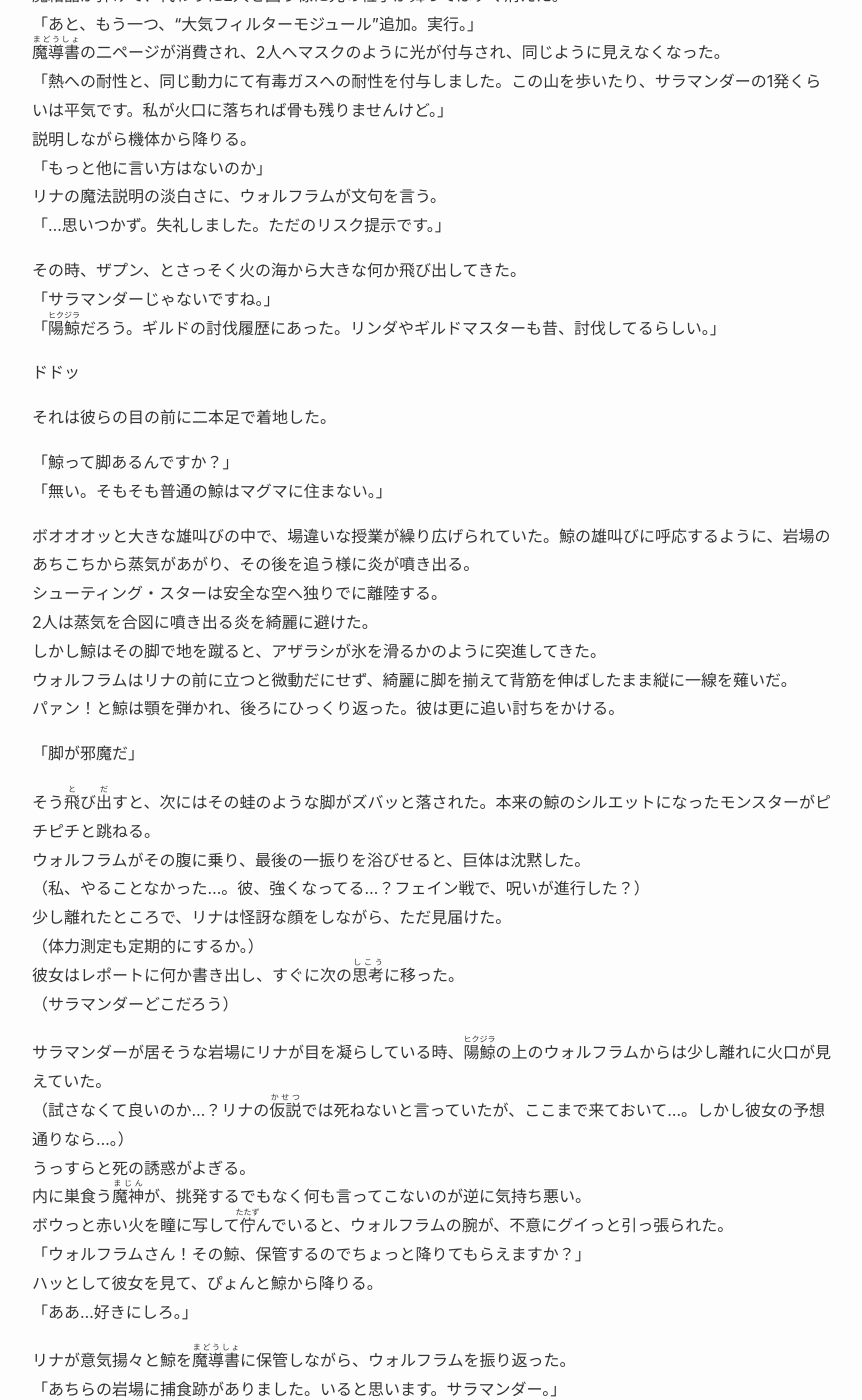
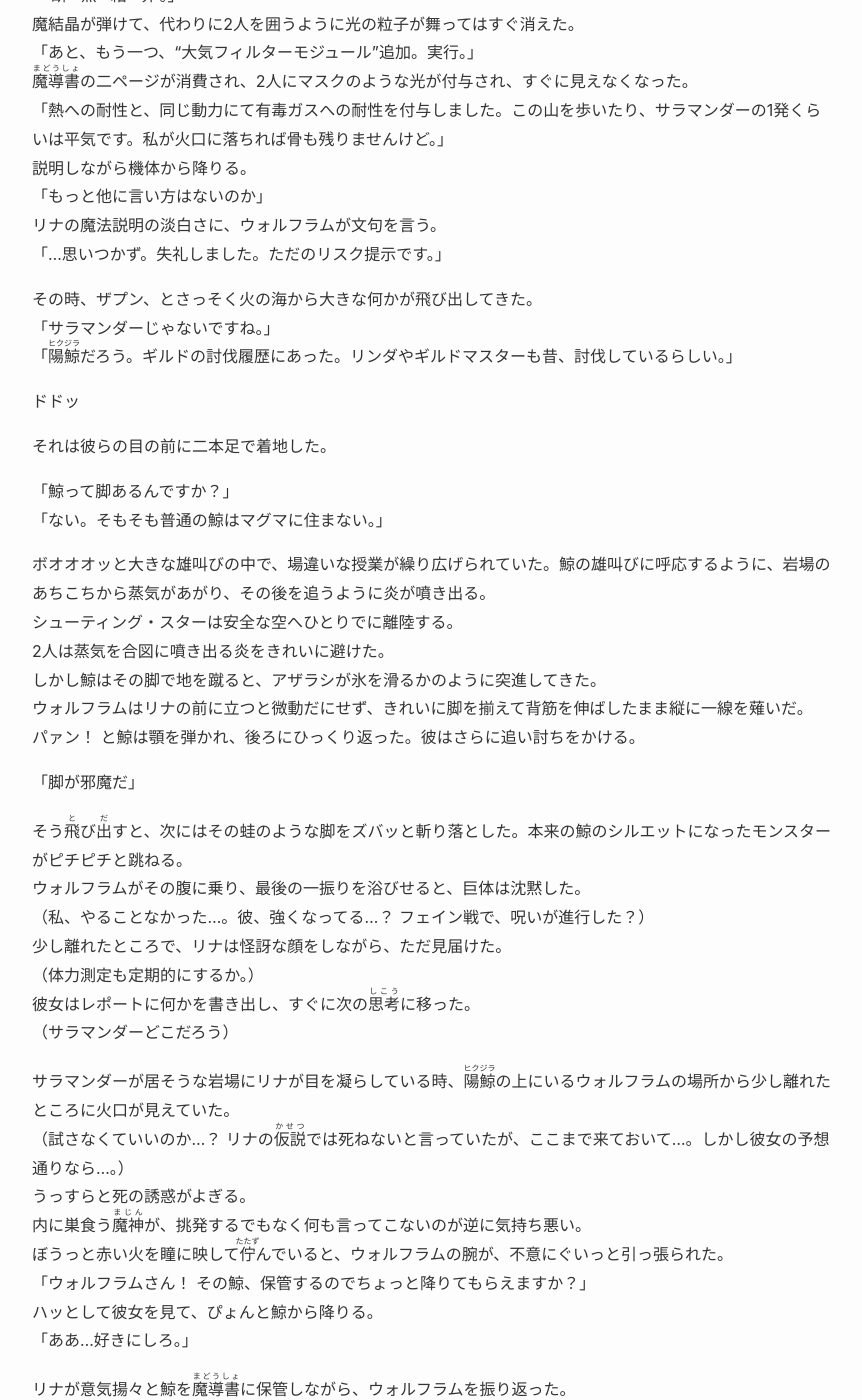
Before and after one commit to MikakoWorld/unison-gate-beta, a Jekyll site: the page built from docs/part02/21_オーバードライブ・プロトコル.md, in a window 1280 px wide and 1400 px high, scrolled down 2669 px. Shown: the whole window, without its empty margins (208-1070 px from the left). Built offline with Jekyll 4.4.1, drawn with Linux system fonts in a browser that asks for light colours; some of the changed text lies outside the part shown.

Commit message:
22話調整に伴い、再コンバート

```diff
--- a/docs/part02/21_オーバードライブ・プロトコル.md
+++ b/docs/part02/21_オーバードライブ・プロトコル.md
@@ -3,26 +3,26 @@ layout: novel
 ---
 ﻿レオ、リナ、ウォルフラムはギルドに泊まり込みだった。
 野宿に比べれば、オアシスで汲んだ水もあり、シャワー付きの快適な環境だ。
-しかしウォルフラムが何処へ行こうと、すぐ側まで付いて行き待機するリナに、いい加減にレオも気づいていた。
-疑問に思いつつも、何か事情があるだろうと、彼は聞けないでいた。
+しかしウォルフラムがどこへ行こうと、すぐそばまでついていき待機するリナに、いい加減にレオも気づいていた。
+疑問に思いつつも、何か事情があるだろうと、彼は聞けずにいた。
 
-朝日が差し込む<ruby>研究<rt>けんきゅう</rt></ruby>室のソファで、レオは目覚める。リナ達には、備品室へラグを敷いて貸していた。
-（2人を同じ部屋にしたが、正解だったのだろうか？男性同士、僕と彼が同じ部屋にいるべきだっただろうか？）
+朝日が差し込む<ruby>研究<rt>けんきゅう</rt></ruby>室のソファで、レオは目覚める。リナたちには、備品室にラグを敷いて使ってもらっていた。
+（2人を同じ部屋にしたが、正解だったのだろうか？ 男性同士、僕と彼が同じ部屋にいるべきだっただろうか？）
 レオにはまだ分からなかった。
 
 「おひゃおうほひゃいます！（おはようございます）」
-キラキラの笑顔と、解いた長い髪に寝癖のついたリナが、パンを咥えたまま現れた。
-「おい！食うなら食い終わってから行け！」
-寝れたか怪しい、不機嫌そうな、しかし綺麗に髪や服を整えているウォルフラムが彼女を追って出てくる。
+キラキラの笑顔と、ほどいた長い髪に寝癖のついたリナが、パンをくわえたまま現れた。
+「おい！ 食うなら食い終わってから行け！」
+寝られたか怪しい、不機嫌そうな、しかしきれいに髪や服を整えているウォルフラムが彼女を追って出てくる。
 （彼らを同じ部屋に案内して正解だった気がしてきた…。保護者と子どもだ…。）
 「おはよう。リナさんは元気だね。」
-コーヒーカップを片手にレオが返す。彼の肩には手のひら二つほどのカマキリが乗っていた。
+コーヒーカップを片手にレオが返す。彼の肩には手のひら二つ分ほどのカマキリが乗っていた。
 「昨日、リナさんが教えてくれたゴーレムを自分でも試してみたんだ。これはハンターじゃなくても捕まえられるような、小さな虫型モンスターだけど。」
 肩のカマキリを腕に乗せてレオが見せる。
-「おお！上々ですね！習得がすごく早くて助かります！そのうち、応用出来るようになれば生きたモンスターを使役できますよ！私にもまだできないので、数年がかりは<ruby>必要<rt>ひつよう</rt></ruby>でしょうけど…」
+「おお！ 上々ですね！ 習得がすごく早くて助かります！ そのうち、応用できるようになれば生きたモンスターを使役できますよ！ 私にもまだできないので、数年がかりは<ruby>必要<rt>ひつよう</rt></ruby>でしょうけど…」
 リナはボードに貼った紙たちを<ruby>眺<rt>なが</rt></ruby>めて、付箋を一つ取り上げた。
-「今日はまず、ちょっとフィニス火山へ行ってきます！サラマンダーが<ruby>必要<rt>ひつよう</rt></ruby>で。すぐ戻るのでレオさんはここにいてください。」
-「あ、あんな遠くに？歩いて５日以上はかかる。」
+「今日はまず、ちょっとフィニス火山へ行ってきます！ サラマンダーが<ruby>必要<rt>ひつよう</rt></ruby>で。すぐ戻るのでレオさんはここにいてください。」
+「あ、あんな遠くに？ 歩いて５日以上はかかる。」
 「ウォルフラムさんなら私がスピードを出しても問題ないので、今回は本気を出して、片道10分程度で行こうと思います。」
 唖然とするレオをよそに、リナはウォルフラムをチラッと見る。
 「すみません、私一人で行きたいところですけど、同行いただけますか？」
@@ -31,36 +31,36 @@ layout: novel
 「少し<ruby>瘴気<rt>しょうき</rt></ruby>が漏れてます。安定するまでこのまま行きます。」
 小声で彼にだけ説明すると、二人でその場を離れた。
 
-外に出るとリナが<ruby>魔導書<rt>まどうしょ</rt></ruby>を側に浮かせて、一葉を取り出し、魔法発動で早着替えした。
-白い、ピッタリしたダイバースーツのような格好。
-同時に、彼女の寝癖の長髪は綺麗に結われた。上半分を一つにまとめ、サイドには三つ編みが流れている。普段の髪型だ。
-ウォルフラムが<ruby>不思議<rt>ふしぎ</rt></ruby>そうな目をしている。リナは彼に触れてた片手を離した。
+外に出るとリナが<ruby>魔導書<rt>まどうしょ</rt></ruby>をそばに浮かせて、一葉を取り出し、魔法発動で早着替えした。
+白い、ぴったりしたダイバースーツのような格好。
+同時に、彼女の寝癖の長髪はきれいに結われた。上半分を一つにまとめ、サイドには三つ編みが流れている。普段の髪型だ。
+ウォルフラムが<ruby>不思議<rt>ふしぎ</rt></ruby>そうな目をしている。リナは彼に触れていた片手を離した。
 
-「一旦<ruby>瘴気<rt>しょうき</rt></ruby>は消えましたね。…ああ、私の着替えですか？パイロットスーツにしました。シューティング・スターとのシンクロ率が上がるんで、ラグが解消するんです。」
+「一旦<ruby>瘴気<rt>しょうき</rt></ruby>は消えましたね。…ああ、私の着替えですか？ パイロットスーツにしました。シューティング・スターとのシンクロ率が上がるんで、ラグが解消するんです。」
 
 リナが笑顔で説明するが、何を言っているのかよくわからない。
 「前回<ruby>砂漠<rt>さばく</rt></ruby>から戻った時と比べて、どう変わるんだ？」
 「ああ、前回のは通常運転でしたからね。せいぜい時速240キロくらいだったでしょう。今回は移動用にユニットを付与します。」
-彼女は更に<ruby>魔導書<rt>まどうしょ</rt></ruby>を片手に唱える。
+彼女はさらに<ruby>魔導書<rt>まどうしょ</rt></ruby>を片手に唱える。
 
 「シューティング・スター、ユニット付属：“オーバードライブ・プロトコル”」
 <ruby>魔導書<rt>まどうしょ</rt></ruby>がパラパラと自らページをめくり、特定のところでピタッと止まると、描かれた魔法陣から機械パーツのようなものが複数<ruby>召喚<rt>しょうかん</rt></ruby>された。
 後部ブースター、両翼のスタビライザーなど、それらは自動的に<ruby>箒<rt>ほうき</rt></ruby>の周りに集まり、ところどころで、ガシャンと機械的な音を立てた。
 組み上がったのはまるで飛行機のような流線形。もはや<ruby>箒<rt>ほうき</rt></ruby>の面影はどこにもない。
-「前回とどう変わるか、ですよね。前回の速度が時速240キロメートルだとして、今から飛行するのはその4倍程度のスピード、約960キロです。といえば分かりますかね？」
+「前回とどう変わるか、ですよね。前回の速度が時速240キロメートルだとして、今から飛行するのはその4倍程度のスピード、約960キロです。といえば、分かりますかね？」
 ウォルフラムは考えた。考えたがそんな乗り物に乗ったことがない。
 
-「とにかく脅威的に速い、ということだけはわかった…。<ruby>大丈夫<rt>だいじょうぶ</rt></ruby>なのか？」
+「とにかく驚異的に速い、ということだけはわかった…。<ruby>大丈夫<rt>だいじょうぶ</rt></ruby>なのか？」
 
 疑う彼を後ろの席に案内すると、リナもその前方に座った。
 ガシャリ、と勝手に補助ベルトが腰をカバーする。
-「シールドも<ruby>展開<rt>てんかい</rt></ruby>します。相乗りの経験も何度かあるので問題ないです。…………<ruby>故郷<rt>こきょう</rt></ruby>でも、普及の無い独自技術ですけど。」
-最後にボソッと不穏な言葉を<ruby>呟<rt>つぶや</rt></ruby>くと、バンッ！！と激しい音を立て、機体後方で爆発したような大きな砂煙が舞い、離陸した。
+「シールドも<ruby>展開<rt>てんかい</rt></ruby>します。相乗りの経験も何度かあるので問題ないです。…………<ruby>故郷<rt>こきょう</rt></ruby>でも、普及のない独自技術ですけど。」
+最後にボソッと不穏な言葉を<ruby>呟<rt>つぶや</rt></ruby>くと、バンッ！！ と激しい音を立て、機体後方で爆発したような大きな砂煙が舞い、離陸した。
 
-「<ruby>記録出力<rt>ログしゅつりょく</rt></ruby>を<ruby>開始<rt>かいし</rt></ruby>。現在時刻08:02。これよりフィニス火山へ向け、高々度高速飛行を<ruby>開始<rt>かいし</rt></ruby>。シールド<ruby>展開<rt>てんかい</rt></ruby>：“ラミナー・フィールド”。加速します。」
+「<ruby>記録出力<rt>ログしゅつりょく</rt></ruby>を<ruby>開始<rt>かいし</rt></ruby>。現在時刻08:02。これよりフィニス火山へ向け、<ruby>高高度高速飛行<rt>こうこうどこうそくひこう</rt></ruby>を<ruby>開始<rt>かいし</rt></ruby>。シールド<ruby>展開<rt>てんかい</rt></ruby>：“ラミナー・フィールド”。加速します。」
 
 機体を透明な何かが包み込んだ。リナの周りに複数の魔法陣が光り、データを伝達するように文字が流れていく。次の<ruby>瞬間<rt>しゅんかん</rt></ruby>に、ゴゴゴと加速を始め、ウォルフラムは体験したことのない圧力を感じた。
-レオなら気絶してそうだが、彼にはなんだか少し心地いいような気がした。
+レオなら気絶していそうだが、彼にはなんだか少し心地いいような気がした。
 太陽が近づくが、何かで制御されているのか暑くはない。地上の大型モンスターは小さく見え、空を飛んでいるものも、とっくに遥か低い位置に見えた。
 遠巻きに見る<ruby>世界<rt>せかい</rt></ruby>は、とても美しい。
 リナは極度に集中しているように見えて、ウォルフラムは話しかけないことにした。
@@ -68,50 +68,50 @@ layout: novel
 本当に10分程度で火山まで着いてしまった。
 時折あちこちで蒸気が吹き出し、岩場の隙間からところどころ赤い火が見える。
 シューティング・スターから降りる前に、リナが昨日持っていたような魔結晶を握って杖を振るった。
-「“断熱結界(インシュレーション・フィールド)”。」
-魔結晶が弾けて、代わりに2人を囲う様に光の粒子が舞ってはすぐ消えた。
+「<ruby>断熱結界<rt>インシュレーション・フィールド</rt></ruby>。」
+魔結晶が弾けて、代わりに2人を囲うように光の粒子が舞ってはすぐ消えた。
 「あと、もう一つ、“大気フィルターモジュール”追加。実行。」
-<ruby>魔導書<rt>まどうしょ</rt></ruby>の二ページが消費され、2人へマスクのように光が付与され、同じように見えなくなった。
+<ruby>魔導書<rt>まどうしょ</rt></ruby>の二ページが消費され、2人にマスクのような光が付与され、すぐに見えなくなった。
 「熱への耐性と、同じ動力にて有毒ガスへの耐性を付与しました。この山を歩いたり、サラマンダーの1発くらいは平気です。私が火口に落ちれば骨も残りませんけど。」
 説明しながら機体から降りる。
 「もっと他に言い方はないのか」
 リナの魔法説明の淡白さに、ウォルフラムが文句を言う。
 「…思いつかず。失礼しました。ただのリスク提示です。」
 
-その時、ザプン、とさっそく火の海から大きな何か飛び出してきた。
+その時、ザプン、とさっそく火の海から大きな何かが飛び出してきた。
 「サラマンダーじゃないですね。」
-「<ruby>陽鯨<rt>ヒクジラ</rt></ruby>だろう。ギルドの討伐履歴にあった。リンダやギルドマスターも昔、討伐してるらしい。」
+「<ruby>陽鯨<rt>ヒクジラ</rt></ruby>だろう。ギルドの討伐履歴にあった。リンダやギルドマスターも昔、討伐しているらしい。」
 
 ドドッ
 
 それは彼らの目の前に二本足で着地した。
 
 「鯨って脚あるんですか？」
-「無い。そもそも普通の鯨はマグマに住まない。」
+「ない。そもそも普通の鯨はマグマに住まない。」
 
-ボオオオッと大きな雄叫びの中で、場違いな授業が繰り広げられていた。鯨の雄叫びに呼応するように、岩場のあちこちから蒸気があがり、その後を追う様に炎が噴き出る。
-シューティング・スターは安全な空へ独りでに離陸する。
-2人は蒸気を合図に噴き出る炎を綺麗に避けた。
+ボオオオッと大きな雄叫びの中で、場違いな授業が繰り広げられていた。鯨の雄叫びに呼応するように、岩場のあちこちから蒸気があがり、その後を追うように炎が噴き出る。
+シューティング・スターは安全な空へひとりでに離陸する。
+2人は蒸気を合図に噴き出る炎をきれいに避けた。
 しかし鯨はその脚で地を蹴ると、アザラシが氷を滑るかのように突進してきた。
-ウォルフラムはリナの前に立つと微動だにせず、綺麗に脚を揃えて背筋を伸ばしたまま縦に一線を薙いだ。
-パァン！と鯨は顎を弾かれ、後ろにひっくり返った。彼は更に追い討ちをかける。
+ウォルフラムはリナの前に立つと微動だにせず、きれいに脚を揃えて背筋を伸ばしたまま縦に一線を薙いだ。
+パァン！ と鯨は顎を弾かれ、後ろにひっくり返った。彼はさらに追い討ちをかける。
 
 「脚が邪魔だ」
 
-そう<ruby>飛<rt>と</rt></ruby>び<ruby>出<rt>だ</rt></ruby>すと、次にはその蛙のような脚がズバッと落された。本来の鯨のシルエットになったモンスターがピチピチと跳ねる。
+そう<ruby>飛<rt>と</rt></ruby>び<ruby>出<rt>だ</rt></ruby>すと、次にはその蛙のような脚をズバッと斬り落とした。本来の鯨のシルエットになったモンスターがピチピチと跳ねる。
 ウォルフラムがその腹に乗り、最後の一振りを浴びせると、巨体は沈黙した。
-（私、やることなかった…。彼、強くなってる…？フェイン戦で、呪いが進行した？）
+（私、やることなかった…。彼、強くなってる…？ フェイン戦で、呪いが進行した？）
 少し離れたところで、リナは怪訝な顔をしながら、ただ見届けた。
 （体力測定も定期的にするか。）
-彼女はレポートに何か書き出し、すぐに次の<ruby>思考<rt>しこう</rt></ruby>に移った。
+彼女はレポートに何かを書き出し、すぐに次の<ruby>思考<rt>しこう</rt></ruby>に移った。
 （サラマンダーどこだろう）
 
-サラマンダーが居そうな岩場にリナが目を凝らしている時、<ruby>陽鯨<rt>ヒクジラ</rt></ruby>の上のウォルフラムからは少し離れに火口が見えていた。
-（試さなくて良いのか…？リナの<ruby>仮説<rt>かせつ</rt></ruby>では死ねないと言っていたが、ここまで来ておいて…。しかし彼女の予想通りなら…。）
+サラマンダーが居そうな岩場にリナが目を凝らしている時、<ruby>陽鯨<rt>ヒクジラ</rt></ruby>の上にいるウォルフラムの場所から少し離れたところに火口が見えていた。
+（試さなくていいのか…？ リナの<ruby>仮説<rt>かせつ</rt></ruby>では死ねないと言っていたが、ここまで来ておいて…。しかし彼女の予想通りなら…。）
 うっすらと死の誘惑がよぎる。
 内に巣食う<ruby>魔神<rt>まじん</rt></ruby>が、挑発するでもなく何も言ってこないのが逆に気持ち悪い。
-ボウっと赤い火を瞳に写して<ruby>佇<rt>たたず</rt></ruby>んでいると、ウォルフラムの腕が、不意にグイっと引っ張られた。
-「ウォルフラムさん！その鯨、保管するのでちょっと降りてもらえますか？」
+ぼうっと赤い火を瞳に映して<ruby>佇<rt>たたず</rt></ruby>んでいると、ウォルフラムの腕が、不意にぐいっと引っ張られた。
+「ウォルフラムさん！ その鯨、保管するのでちょっと降りてもらえますか？」
 ハッとして彼女を見て、ぴょんと鯨から降りる。
 「ああ…好きにしろ。」
 
@@ -123,9 +123,9 @@ layout: novel
 リナは<ruby>魔導書<rt>まどうしょ</rt></ruby>を閉じると慌てて彼を追いかける。
 そして岩場付近にはリナの予想通り、フィニス・サラマンダーが六頭。見つけた途端、ウォルフラムが斬りそうになる。
 
-「わー！ウォルフラムさん！加減してくださいっ！損傷を抑えてっ」
+「わー！ ウォルフラムさん！ 加減してくださいっ！ 損傷を抑えてっ」
 
-リナが慌てて静止したので、魔剣をパッと消してそのまま素手で喉を殴った。
+リナが慌てて静止したので、<ruby>魔剣<rt>まけん</rt></ruby>をパッと消してそのまま素手で喉を殴った。
 
 「早く言え。」
 
@@ -134,57 +134,56 @@ layout: novel
 彼の<ruby>圧倒的<rt>あっとうてき</rt></ruby>な戦闘を前にしながら、リナは驚くでもなく文句を言いながらやっと追いつく。
 あっという間に、トカゲはみんな制圧されてしまって泡を吹いていた。
 
-「おお！ちゃんと少ない損傷のまま六体！やるじゃないですかウォルフラムさん！」
+「おお！ ちゃんと少ない損傷のまま六体！ やるじゃないですかウォルフラムさん！」
 
-何故か上から目線で喜ぶリナ。
+なぜか上から目線で喜ぶリナ。
 「これで用は済んだか？」
-「ええ！さっさと行きましょう。あの<ruby>陽鯨<rt>ヒクジラ</rt></ruby>の脚、美味しそうでした！」
-リナは急いでフィニス・サラマンダーを保管しながら<ruby>思考<rt>しこう</rt></ruby>は腹ペコだった。
+「ええ！ さっさと行きましょう。あの<ruby>陽鯨<rt>ヒクジラ</rt></ruby>の脚、美味しそうでした！」
+リナは急いでフィニス・サラマンダーを保管しながら、腹ペコだった。
 「………そうかもな。」
 
 帰りのフライトはまたも激しい。
 リナは加速前に火山の周りを旋回して、方角を調整していた。
 「すみません、こんな所に連れてきちゃって。」
 フィニス火山は、かつてウォルフラムが自死を目指して選んだ地だ。彼女なりに、気にはしていたようだ。
-彼は遠くなる山に広がる赤い川やそれらを包む煙、何処までも広がる岩場を見つめる。
+彼は遠くなる山に広がる赤い川やそれらを包む煙、どこまでも広がる岩場を見つめる。
 
 「…景色は悪くない」
 
 それに応える代わりに、ドッと機体は加速した。
 
-
-
-レオはカマキリのゴーレムへ、より詳細な指示が出来るように試していた。
+レオはカマキリのゴーレムへ、より詳細な指示ができるように試していた。
 （リナさんが発っても自分で調整が効くように、小さいことから練習しなくちゃ。）
-カマキリがその鎌で紙をカリカリと引っ掻く。
-「お…！出来てる…！一文字だけど、文字を、書けた…！」
-その時空にブオオオンと音が響いた。ザハラの上空へ白い雲を引きながら、シューティング・スターが戻ってきた。
+カマキリがその鎌で紙をカリカリとひっかく。
+「お…！ できてる…！ 一文字だけど、文字を、書けた…！」
+その時、空にブオオオンと音が響いた。ザハラの上空へ白い雲を引きながら、シューティング・スターが戻ってきた。
 「なんだアレは！？」
 ギルドの付近あちこちで、人々の<ruby>喧騒<rt>けんそう</rt></ruby>が聞こえた。
 
-（リナさん、速いのは良いけど、めちゃくちゃ目立ってる…！！）
+（リナさん、速いのはいいけど、めちゃくちゃ目立ってる…！！）
 
 レオは空を見上げて滝汗を流した。
-しかし上空の雲を残して、機体はフッと見えなくなった。
-程なくして、<ruby>研究所<rt>けんきゅうじょ</rt></ruby>の前にフワリとただの<ruby>箒<rt>ほうき</rt></ruby>に乗った2人が現れた。
+しかし上空の雲を残して、機体はふっと見えなくなった。
+ほどなくして、<ruby>研究所<rt>けんきゅうじょ</rt></ruby>の前にふわりと、ただの<ruby>箒<rt>ほうき</rt></ruby>に乗った2人が現れた。
 「リナさん、おかえり…。どうやって…？」
-「ただいまレオさん！ああ、ウォルフラムさんが、高速飛行が目立ち過ぎるって文句を言うので、ユニットを空中分解して迷彩機能に変換したんです。」
+「ただいまレオさん！ ああ、ウォルフラムさんが、高速飛行が目立ちすぎるって文句を言うので、ユニットを空中分解して迷彩機能に変換したんです。」
 レオはリナの技術に驚きながらも、ウォルフラムへ<ruby>視線<rt>しせん</rt></ruby>を送った。
 
-（ウォルフラムさん…！ナイス！さすが保護者…！）
+（ウォルフラムさん…！ ナイス！ さすが保護者…！）
 
-ウォルフラムは<ruby>視線<rt>しせん</rt></ruby>に気づいたか、フウッとため息をついた。
+ウォルフラムは<ruby>視線<rt>しせん</rt></ruby>に気づいたか、ふうっとため息をついた。
 リナは気にする<ruby>様子<rt>ようす</rt></ruby>なく<ruby>魔導書<rt>まどうしょ</rt></ruby>を開く。
 
 「現在時刻10:08。<ruby>記録出力<rt>ログしゅつりょく</rt></ruby>を終了。」
 
-側に現れたユニットパーツを吸収し、パタンと<ruby>魔導書<rt>まどうしょ</rt></ruby>を閉じると、彼女はその場にドサッと崩れ落ちた。
+そばに現れたユニットパーツを吸収し、パタンと<ruby>魔導書<rt>まどうしょ</rt></ruby>を閉じると、彼女はその場にドサッと崩れ落ちた。
 「リナさん！？」
 レオが慌てて<ruby>駆<rt>か</rt></ruby>け<ruby>寄<rt>よ</rt></ruby>ると、
 ぐうううううっ
 とリナの腹が鳴った。
 「高速フライトは、すごくお腹が空くんです。……あと血糖値が…」
 
+
 ---
 
   [目次へ戻る](https://mikakoworld.github.io/unison-gate-beta/)
```
Also changed, not shown: docs/part02/15_灰燼の竜骸.md (+14 -14 lines), docs/part02/22_賢者のレシピ.md (+8 -8 lines).
